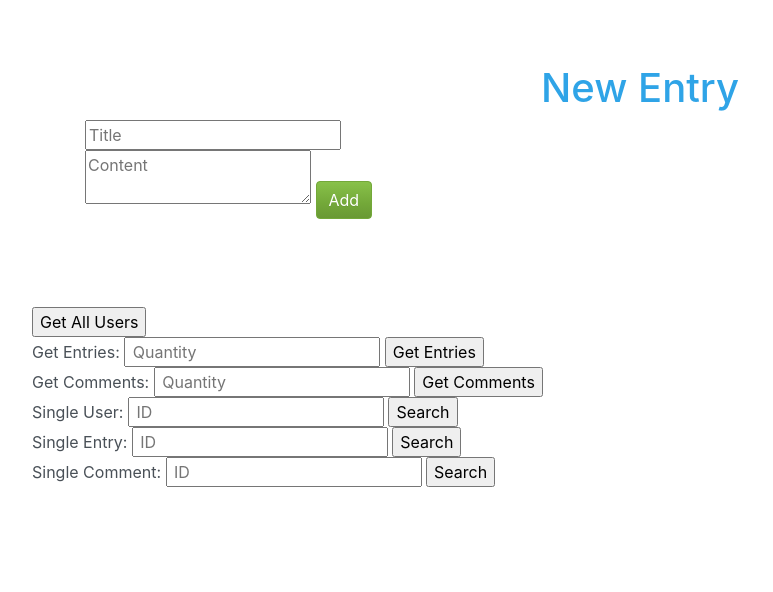
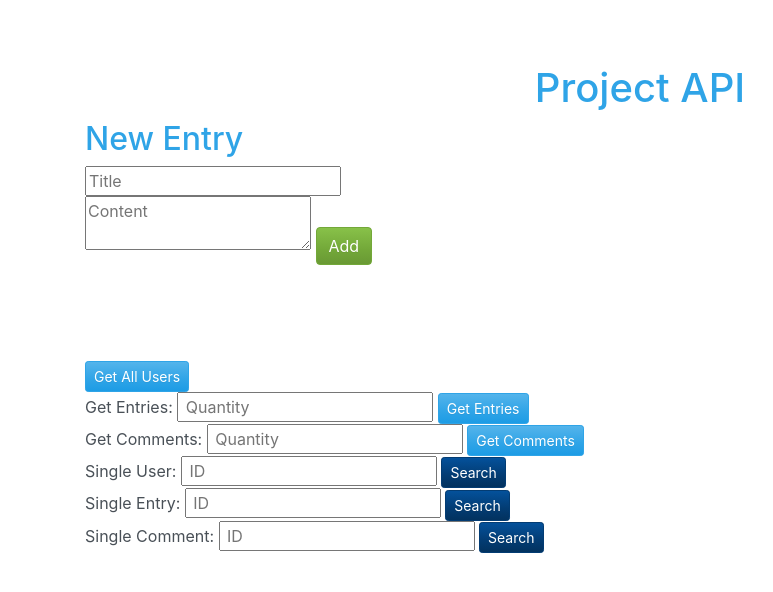
Before and after one commit to AndreasHansson1/project-api, a PHP site: template src/public/views/index.php in a window 1280 px wide. Shown: the top 592 px of the page, without its empty margins (0-773 px from the left). Run offline with PHP 8.4, Linux system fonts and the light colour scheme; the template is opened without the code that fills it, so the values that code supplies are empty; some libraries are stand-ins or nearby versions.

Commit message:
small changes views index

```diff
--- a/src/public/css/style.css
+++ b/src/public/css/style.css
@@ -12,10 +12,6 @@ body, html {
   max-width: 100%
 }
 
-.search_wrapper {
-  padding: 2rem;
-}
-
 .wrapper {
   padding: 2rem;
 }
--- a/src/public/views/index.php
+++ b/src/public/views/index.php
@@ -71,8 +71,9 @@
 
     <div class="container">
     <br>
-    <h1>New Entry</h1>
+    <h1>Project API</h1>
       <div class="form-group">
+      <h2>New Entry</h2>
           <input type="text" id="newTitle" placeholder="Title">
           <form action="" id="newContent">
           <textarea name="content" placeholder="Content"></textarea>
@@ -80,40 +81,40 @@
         </form>
       </div>
     </div>
-<div class="search_wrapper">
 
+<div class="container">
   <form name ="getUsers" id="getUsers" action="#">
-      <input type="button" name="submit" value="Get All Users"
+      <input type="button" name="submit" value="Get All Users" class="btn btn-primary btn-sm"
       onclick="getAllUsers();" />
   </form>
 
   <form name ="getEntries" id="getEntries" action="#">
       Get Entries: <input type="text" name="name" id="entryQuantity" placeholder=" Quantity" />
-      <input type="button" name="submit" value="Get Entries"
+      <input type="button" name="submit" value="Get Entries" class="btn btn-primary btn-sm"
       onclick="getAllEntries();" />
   </form>
 
   <form name ="getCommants" id="getComments" action="#">
       Get Comments: <input type="text" name="name" id="commentQuantity" placeholder=" Quantity" />
-      <input type="button" name="submit" value="Get Comments"
+      <input type="button" name="submit" value="Get Comments" class="btn btn-primary btn-sm"
       onclick="getAllComments();" />
   </form>
 
   <form name ="searchUser" id="searchUser" action="#">
       Single User: <input type="text" name="name" id="searchUserID" placeholder=" ID" />
-      <input type="button" name="submit" value="Search"
+      <input type="button" name="submit" value="Search" class="btn btn-info btn-sm"
       onclick="getOneUser();" />
   </form>
 
   <form name ="searchEntry" id="searchEntry" action="#">
       Single Entry: <input type="text" name="name" id="searchEntryID" placeholder=" ID" />
-      <input type="button" name="submit" value="Search"
+      <input type="button" name="submit" value="Search" class="btn btn-info btn-sm"
       onclick="getOneEntry();" />
   </form>
 
   <form name ="searchComment" id="searchComment" action="#">
       Single Comment: <input type="text" name="name" id="searchCommentID" placeholder=" ID" />
-      <input type="button" name="submit" value="Search"
+      <input type="button" name="submit" value="Search" class="btn btn-info btn-sm"
       onclick="getOneComment();" />
   </form>
 </div>
```
Also changed, not shown: src/public/scripts/main.js (+12 -12 lines).
